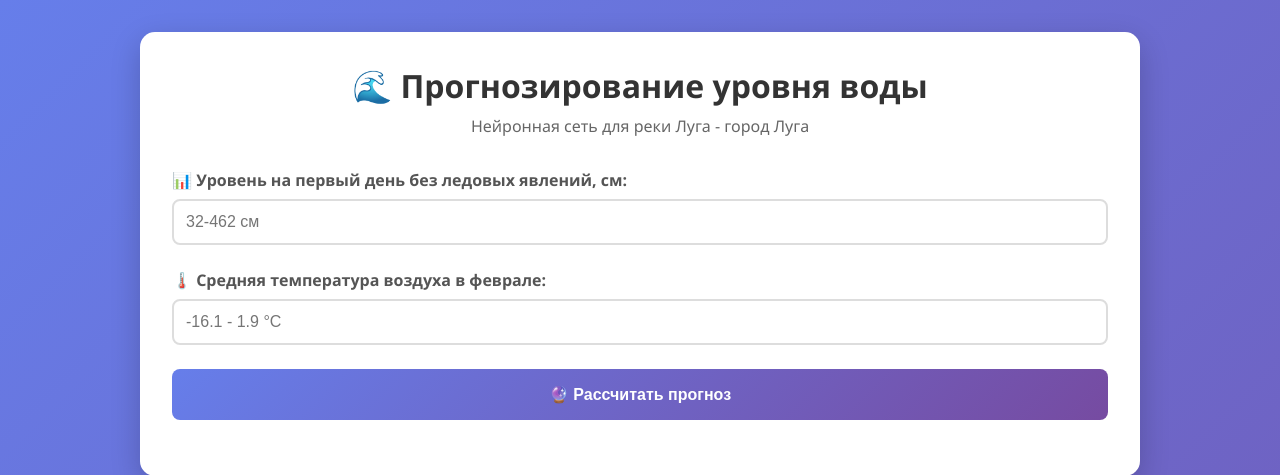
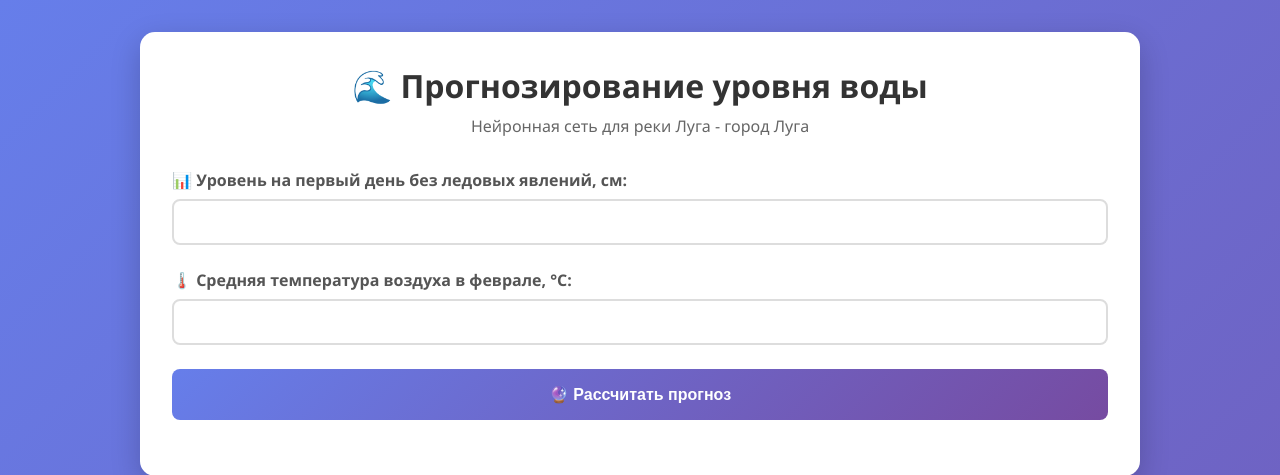
Before and after one commit to 25M11-nz/Luga_prognoz, a Flask app: page / in a window 1280 px wide. Shown: the top 475 px of the page. Run offline with Flask 3, Linux system fonts and the light colour scheme; some libraries are stand-ins or nearby versions.

Commit message:
Update index.html

```diff
--- a/templates/index.html
+++ b/templates/index.html
@@ -177,13 +177,13 @@
             <div class="input-group">
                 <label for="var2">📊 Уровень на первый день без ледовых явлений, см:</label>
                 <input type="number" id="var2" name="var2" step="any" required
-                       placeholder="32-462 см">
+                       placeholder="">
             </div>
 
             <div class="input-group">
-                <label for="var3">🌡️ Средняя температура воздуха в феврале:</label>
+                <label for="var3">🌡️ Средняя температура воздуха в феврале, °C:</label>
                 <input type="number" id="var3" name="var3" step="any" required
-                       placeholder="-16.1 - 1.9 °C">
+                       placeholder="">
             </div>
 
             <button type="submit">🔮 Рассчитать прогноз</button>
```
